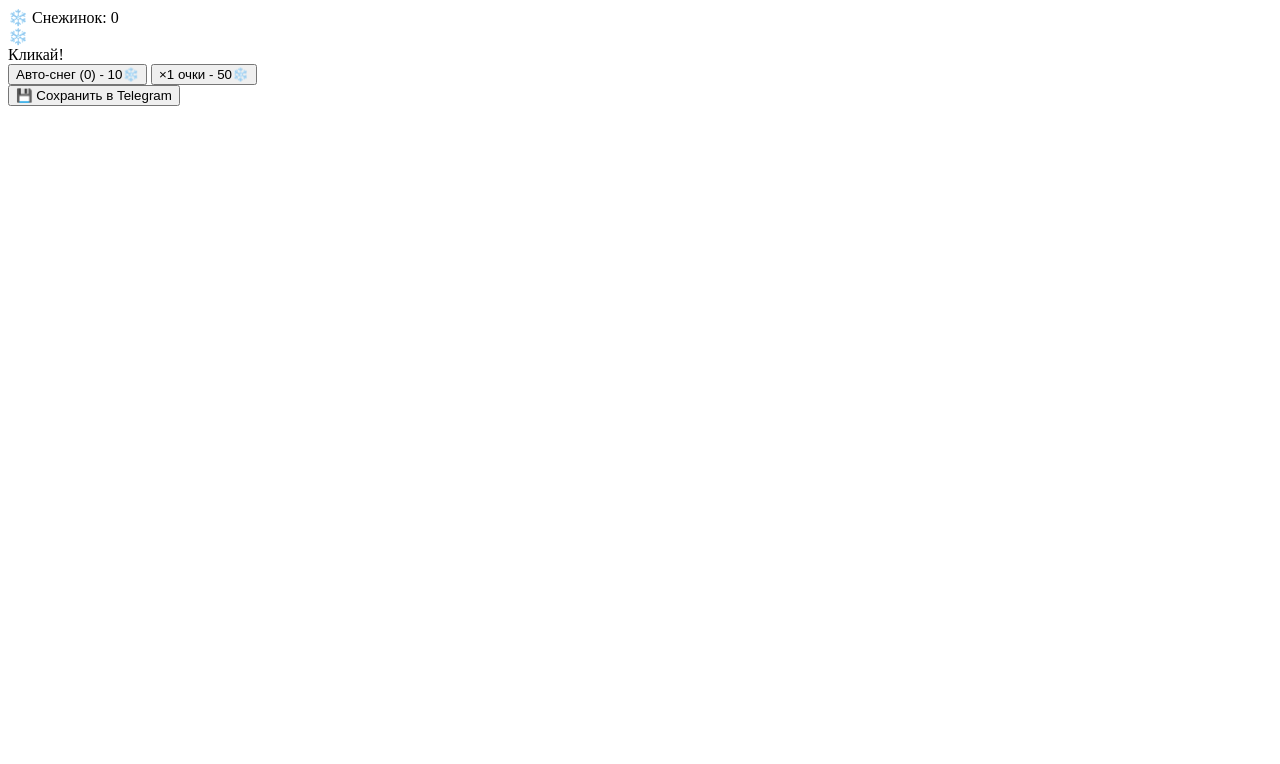
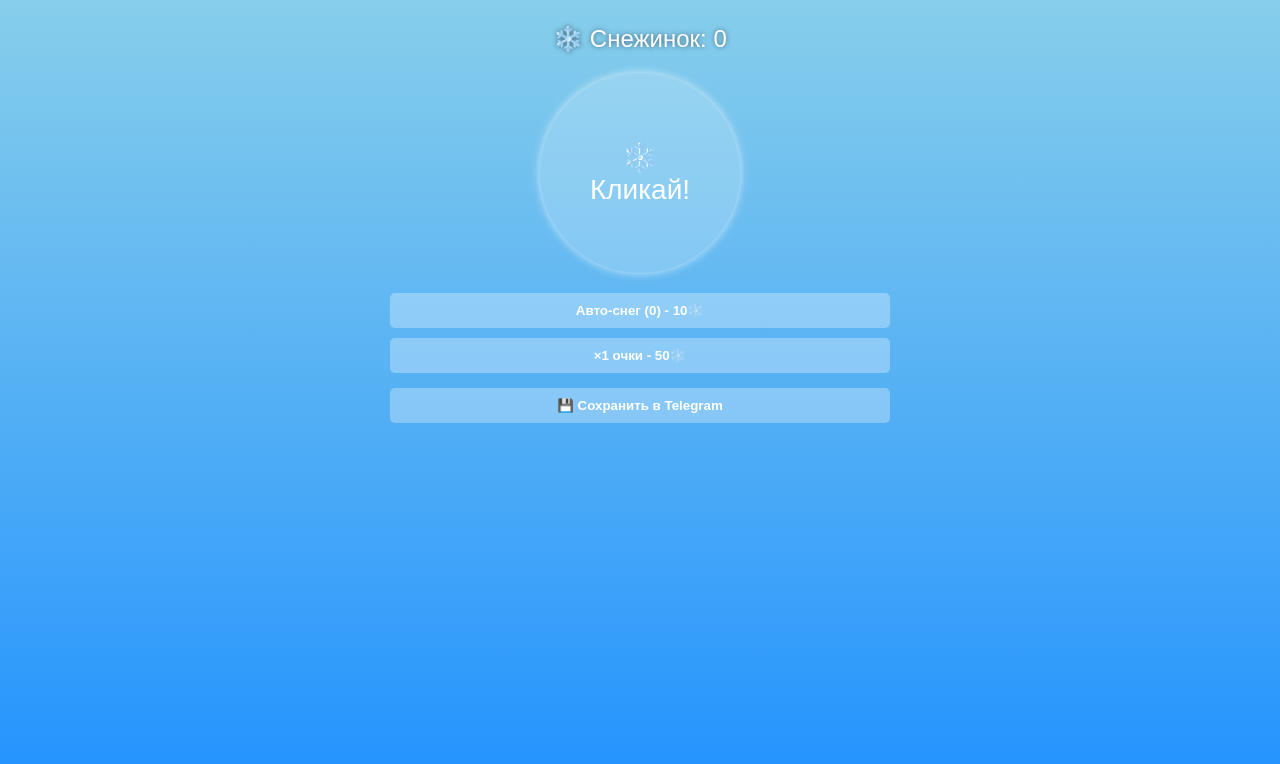
Before and after one commit to Bespalovfedor59-byte/R, a plain HTML site: page index.html in a window 1280 px wide. Drawn offline with Linux system fonts and the light colour scheme.

Commit message:
Update styles.css

```diff
--- a/styles.css
+++ b/styles.css
@@ -1,3 +1,101 @@
-.title {
-    color: green;
+/* Общий стиль для всей страницы */
+body {
+    margin: 0; /* Убираем стандартные отступы браузера */
+    padding: 10px; /* Внешний отступ для контента */
+    font-family: Arial, sans-serif; /* Универсальный шрифт */
+    background: linear-gradient(to bottom, #87ceeb, #1e90ff); /* Градиент от голубого к синему (небо) */
+    min-height: 100vh; /* Минимальная высота — весь экран */
+    overflow: hidden; /* Скрываем элементы, выходящие за пределы окна (например, снежинки за границами) */
 }
+
+/* Контейнер игры */
+.game-container {
+    max-width: 500px; /* Максимальная ширина для адаптивности */
+    margin: 0 auto; /* Центрируем по горизонтали */
+    text-align: center; /* Выравнивание текста по центру */
+    color: white; /* Белый текст для контраста с фоном */
+    position: relative; /* Создаём контекст позиционирования для дочерних элементов */
+    z-index: 10; /* Гарантируем, что интерфейс будет поверх снежинок (z-index у снежинок по умолчанию 0) */
+}
+
+/* Счётчик снежинок */
+.score {
+    font-size: 24px; /* Крупный шрифт */
+    margin: 15px 0; /* Отступы сверху и снизу */
+    text-shadow: 0 0 5px rgba(0, 0, 0, 0.5); /* Тень для лучшей читаемости на фоне */
+}
+
+/* Зона клика */
+#click-area {
+    width: 200px; /* Фиксированная ширина */
+    height: 200px; /* Фиксированная высота */
+    margin: 20px auto; /* Центрируем с вертикальным отступом */
+    background: rgba(255, 255, 255, 0.2); /* Полупрозрачный белый фон */
+    border-radius: 50%; /* Делаем круглым */
+    display: flex; /* Используем Flexbox для центрирования содержимого */
+    flex-direction: column; /* Вертикальное расположение элементов */
+    justify-content: center; /* Центрируем по вертикали */
+    align-items: center; /* Центрируем по горизонтали */
+    font-size: 28px; /* Крупные символы */
+    cursor: pointer; /* Курсор в виде руки при наведении */
+    transition: transform 0.1s; /* Плавная анимация при нажатии */
+    box-shadow: 0 0 10px rgba(255, 255, 255, 0.7); /* Свечение вокруг кнопки */
+}
+
+/* Эффект "нажатия" на кнопку */
+#click-area:active {
+    transform: scale(0.95); /* Уменьшаем размер на 5% для визуальной обратной связи */
+}
+
+/* Контейнеры для улучшений и действий */
+.upgrades,
+.actions {
+    display: flex; /* Flexbox для выравнивания кнопок */
+    flex-direction: column; /* Вертикальное расположение */
+    gap: 10px; /* Расстояние между кнопками */
+    margin: 15px 0; /* Отступы сверху и снизу */
+}
+
+/* Стили кнопок */
+button {
+    padding: 10px; /* Внутренние отступы */
+    border: none; /* Убираем стандартную рамку */
+    border-radius: 5px; /* Скруглённые углы */
+    background: rgba(255, 255, 255, 0.3); /* Полупрозрачный фон */
+    color: white; /* Белый текст */
+    font-weight: bold; /* Жирный шрифт */
+    cursor: pointer; /* Курсор-рука */
+}
+
+/* Эффект при наведении на кнопку */
+button:hover {
+    background: rgba(255, 255, 255, 0.5); /* Увеличиваем прозрачность фона для интерактивности */
+}
+
+/* Снежинка */
+.snowflake {
+    position: fixed; /* Фиксированное позиционирование (не прокручивается со страницей) */
+    font-size: 24px; /* Базовый размер символа ❄ */
+    user-select: none; /* Запрещаем выделение текста */
+    pointer-events: none; /* Игнорируем клики по снежинкам (чтобы не мешать игровой зоне) */
+    animation: fall linear forwards; /* Анимация падения */
+}
+
+/* Анимация падения */
+@keyframes fall {
+    0% {
+        transform: translate(0, 0) rotate(0deg);
+    }
+    25% {
+        transform: translate(20px, 25vh) rotate(20deg);
+    }
+    50% {
+        transform: translate(-10px, 50vh) rotate(0deg);
+    }
+    75% {
+        transform: translate(15px, 75vh) rotate(-15deg);
+    }
+    100% {
+        transform: translate(0, 100vh) rotate(10deg);
+    }
+}
```
